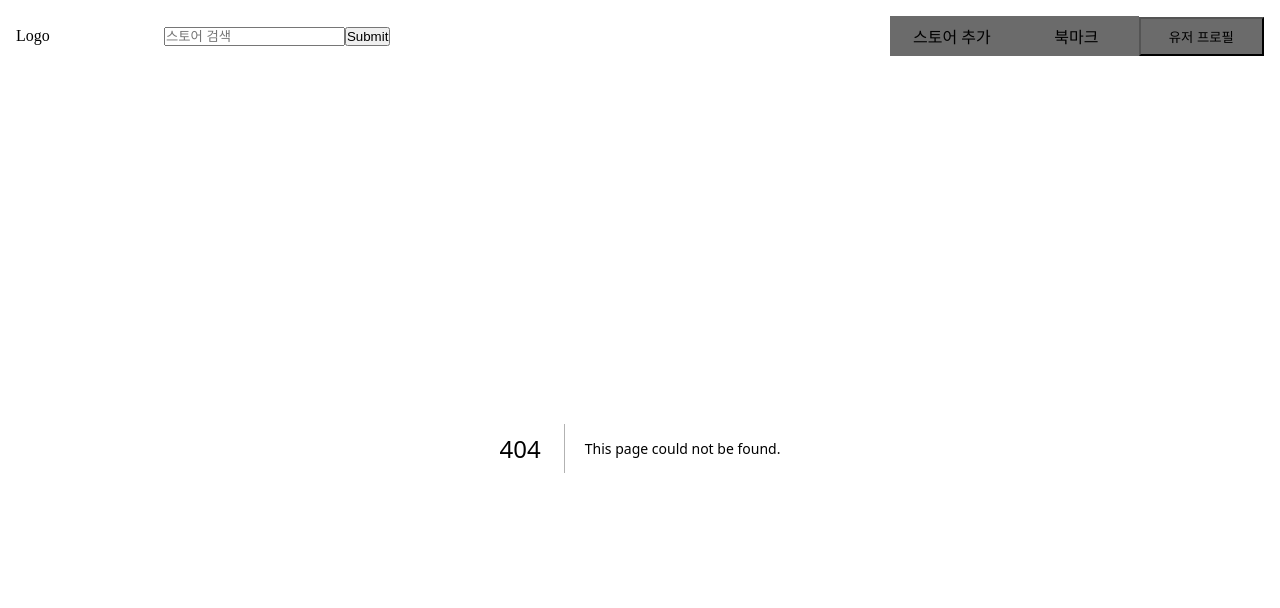
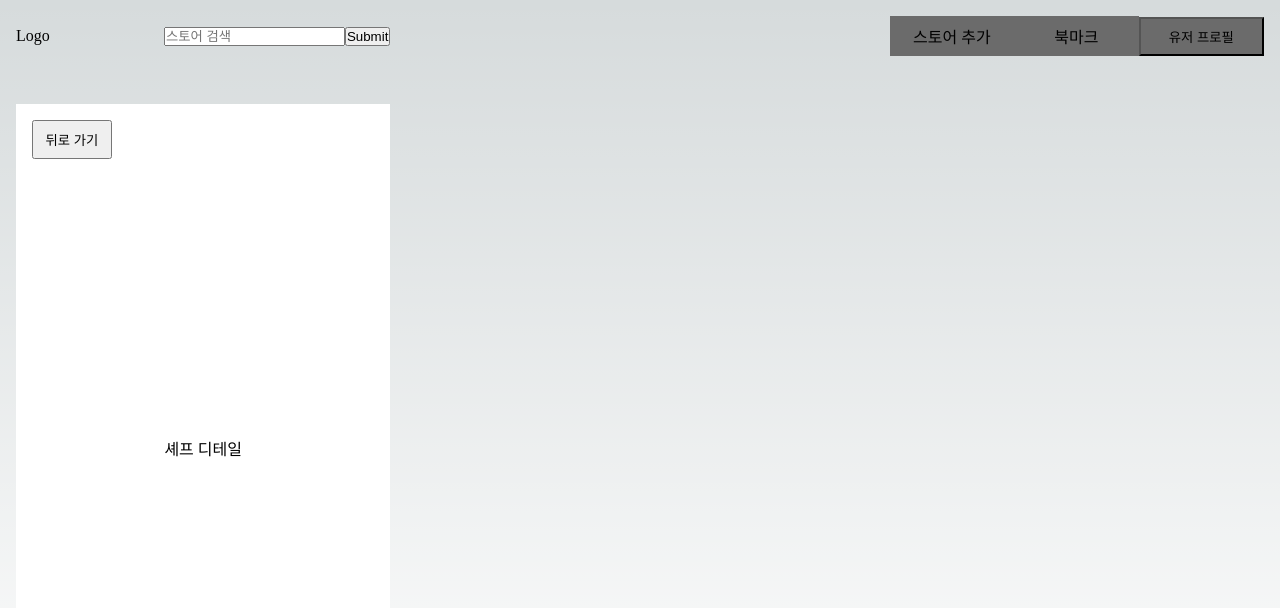
Before and after one commit to cakey-strawberry/cakey-desktop, a Next.js app: page /chef-detail in a window 1280 px wide. Before the commit this address had no page. Shown: the top 608 px of the page. Built offline with nearby package versions, Linux system fonts and the light colour scheme.

Commit message:
feat: add chef detail page layout and style

```diff
--- /dev/null
+++ b/src/pages/chef-detail.tsx
@@ -0,0 +1,23 @@
+import Head from 'next/head';
+import Router from 'next/router';
+
+import styles from '@/styles/ChefDetail.module.css';
+
+export default function ChefDetail() {
+  return (
+    <>
+      <Head>
+        <title>Cakey Chef Detail</title>
+        <meta name="description" content="chef detail page" />
+        <meta name="viewport" content="width=device-width, initial-scale=1" />
+        <link rel="icon" href="/favicon.ico" />
+      </Head>
+      <div className={styles.chef_contents}>
+        <div className={styles.chef_detail}>셰프 디테일</div>
+        <button onClick={() => Router.back()} className={styles.back_button}>
+          뒤로 가기
+        </button>
+      </div>
+    </>
+  );
+}
--- /dev/null
+++ b/src/styles/ChefDetail.module.css
@@ -0,0 +1,27 @@
+.chef_contents {
+  position: relative;
+  display: flex;
+  width: 100%;
+  height: 100%;
+  justify-content: space-between;
+  color: #000000;
+}
+
+.chef_detail {
+  display: flex;
+  width: 30%;
+  height: 100%;
+  justify-content: center;
+  align-items: center;
+  margin-right: 0.5rem;
+  background-color: #ffffff;
+}
+
+.back_button {
+  position: absolute;
+  left: 1rem;
+  top: 1rem;
+  width: 5rem;
+  padding: 0.5rem;
+  cursor: pointer;
+}
```
